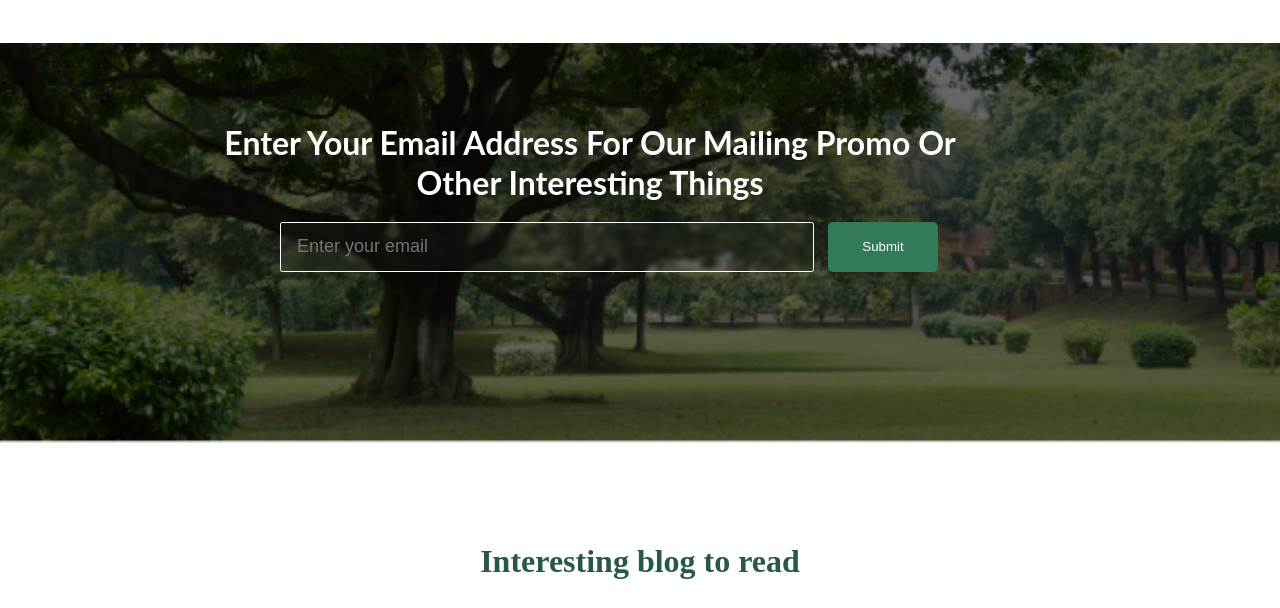
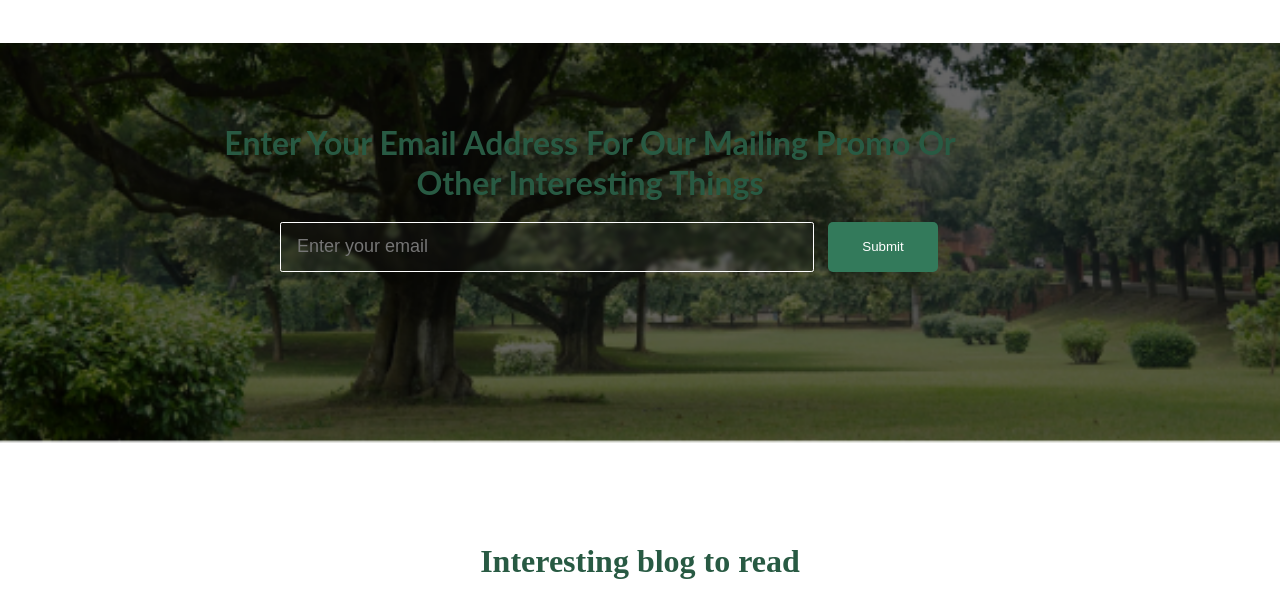
Before and after one commit to Mustfalharis/task, a website built with Parcel: page index.htm in a window 1280 px wide. Shown: the part 3020-3628 px from the top of the page. Built offline with nearby package versions, Linux system fonts and the light colour scheme; files whose address does not match are found by name.

Commit message:
changed mail h1 color

```diff
--- a/src/app.css
+++ b/src/app.css
@@ -298,7 +298,7 @@ section.email .title {
 
 section.email h1 {
     margin-top: 40px;
-    color: white;
+    color: #285A43;
     font-size: 32px;
     font-family: Lato;
     font-weight: 700;
```
